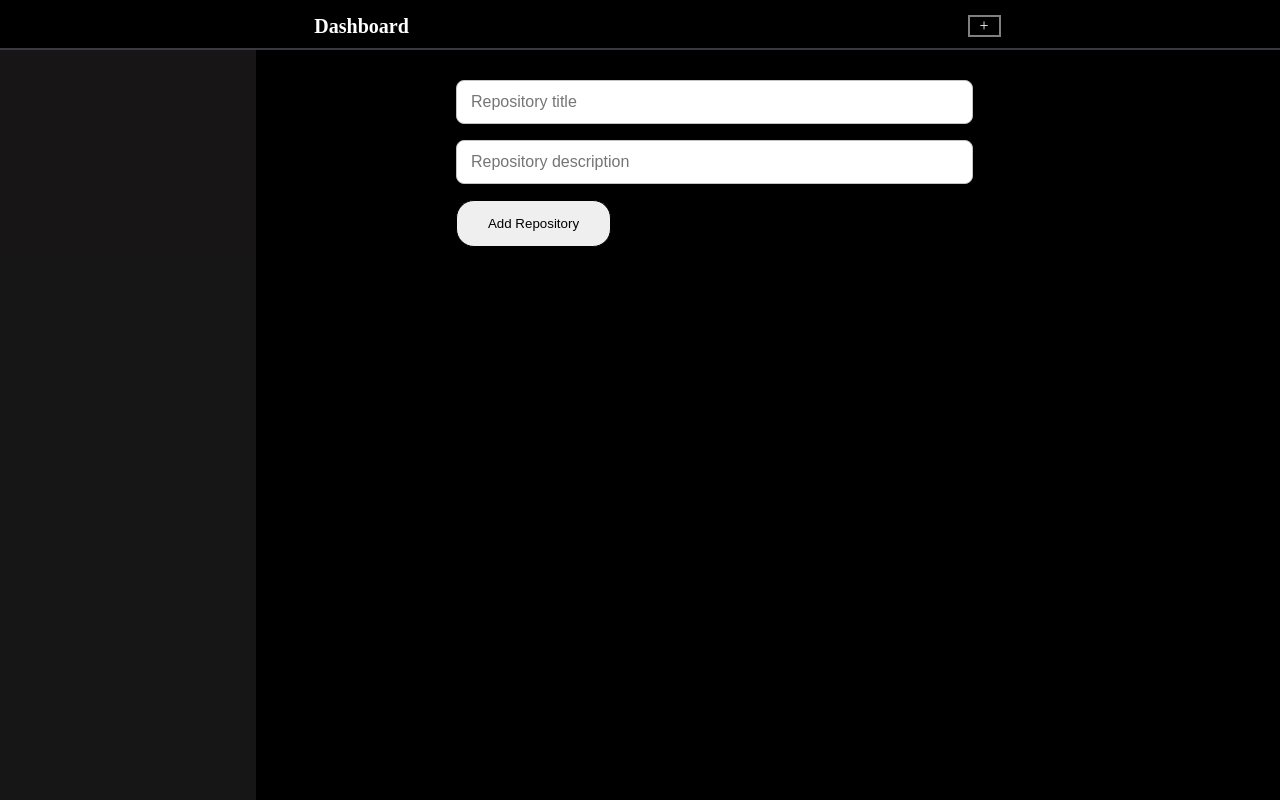
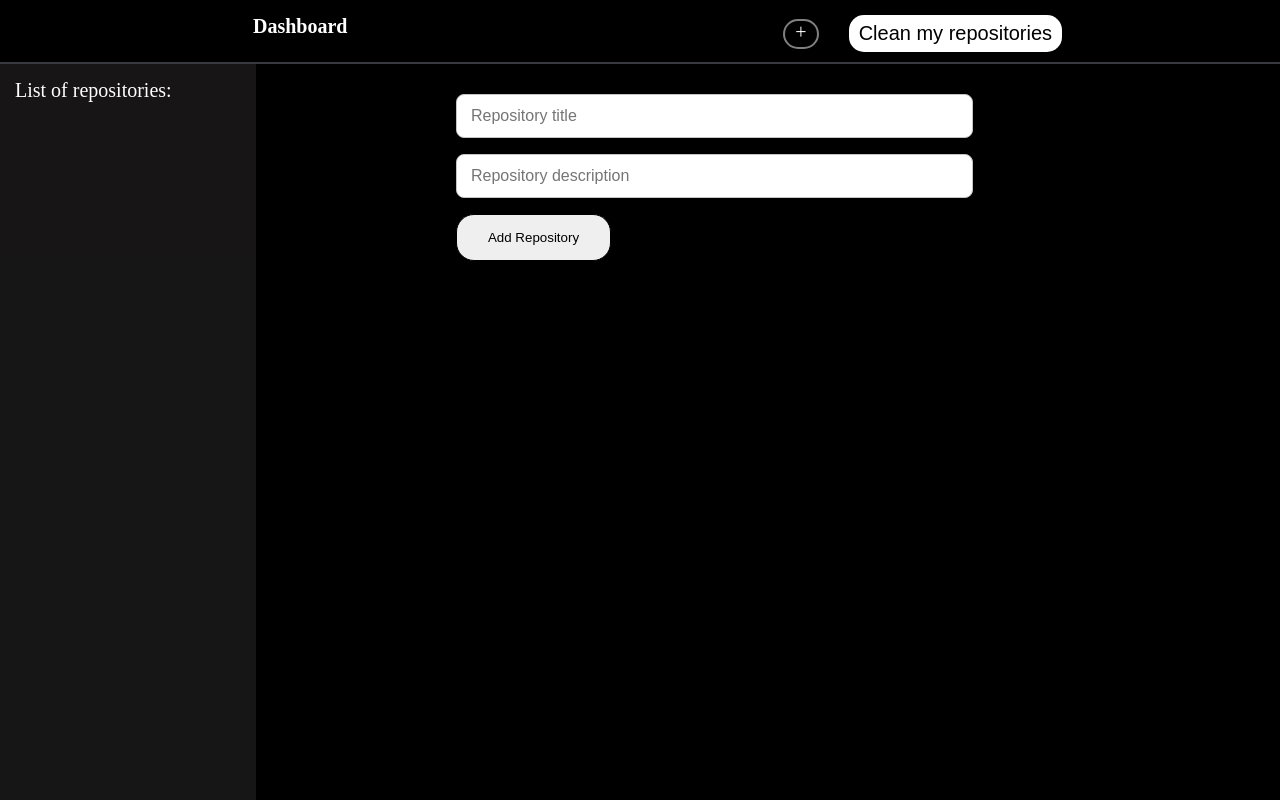
Before and after one commit to YutaOkkotsu321/KitDjangoProjects, a Django app: page /addrepo/ in a window 1280 px wide. Run offline with Django 5.2, Linux system fonts and the light colour scheme.

Commit message:
upd: added button that allows to delete all data from db

```diff
--- a/GitHub/main/static/main/css_files/template.css
+++ b/GitHub/main/static/main/css_files/template.css
@@ -42,6 +42,10 @@
     border: 2px solid gray;
     padding-left: 10px;
     padding-right: 10px;
+    text-align: center;
+    height: 30px;
+    border-radius: 15px;
+    font-size: 20px;
 }
 .line-divider {
     height: 2px;
@@ -102,3 +106,17 @@
     border: 1px solid;
     border-radius: 18px;
 }
+
+.btn-clean {
+    font-size: 20px;
+    padding: 7px 10px;
+    border-radius: 15px;
+    border: none;
+    background-color: white;
+}
+
+.right-header {
+    display: flex;
+    gap: 30px;
+    align-items: center;
+}
--- a/GitHub/main/views.py
+++ b/GitHub/main/views.py
@@ -8,6 +8,9 @@
 # Create your views here.
 
 def index(request):
+    if request.method == "POST":
+        Post.objects.all().delete()
+
     repos = Post.objects.all()
     newsapi = NewsApiClient(api_key=os.getenv('API_KEY'))
     top_headlines = newsapi.get_top_headlines(language='en')
--- a/GitHub/templates/main/repo.html
+++ b/GitHub/templates/main/repo.html
@@ -1,10 +1,20 @@
-{% extends 'template.html' %}
-
-{% block content %}
+{% extends 'template.html' %} {% block content_repository %}
+<p style="font-size: 20px">List of repositories:</p>
+{% for repo in repos %}
+<p style="margin-top: 10px">
+  <span style="font-size: 16px; font-weight: bold">Title:</span> {{ repo.title
+  }}
+</p>
+<p style="margin-bottom: 5px">
+  <span style="font-size: 16px; font-weight: bold">Description:</span>{{
+  repo.description }}
+</p>
+<div class="line-divider"></div>
+{% endfor %} {% endblock content_repository %} {% block content %}
 <form method="post" class="repo-inputs">
-    {% csrf_token %}
-    <input type="text" name="title" placeholder="Repository title">
-    <input type="text" name="description" placeholder="Repository description">
-    <button type="submit" class="btn-add-repo">Add Repository</button>
+  {% csrf_token %}
+  <input type="text" name="title" placeholder="Repository title" />
+  <input type="text" name="description" placeholder="Repository description" />
+  <button type="submit" class="btn-add-repo">Add Repository</button>
 </form>
 {% endblock content %}
--- a/GitHub/templates/template.html
+++ b/GitHub/templates/template.html
@@ -1,12 +1,11 @@
 {% load static %}
-<!DOCTYPE html>
+<!doctype html>
 <html lang="en">
   <head>
-    <meta charset="UTF-8">
+    <meta charset="UTF-8" />
     <title>Title</title>
 
-    <link rel="stylesheet" href="{% static 'main/css_files/template.css' %}">
-
+    <link rel="stylesheet" href="{% static 'main/css_files/template.css' %}" />
   </head>
   <body>
     <div class="header">
@@ -16,21 +15,21 @@
 
       <div class="right-header">
         <div class="btn-plus">+</div>
+        <form method="POST" class="btn-clean-container">
+          {% csrf_token %}
+          <button class="btn-clean">Clean my repositories</button>
+        </form>
       </div>
     </div>
     <div class="line-divider"></div>
 
     <div class="main-content">
       <div class="repository-content">
-            {% block content_repository %}
-            {% endblock content_repository %}
+        {% block content_repository %} {% endblock content_repository %}
       </div>
-        <div class="content">
-            {% block content %}
-            {% endblock content %}
+      <div class="content">{% block content %} {% endblock content %}</div>
     </div>
 
-    </div>
     <script src="{% static 'main/js_files/index.js' %}"></script>
   </body>
 </html>
```
Lines whose indentation alone changed are shown as unchanged.
